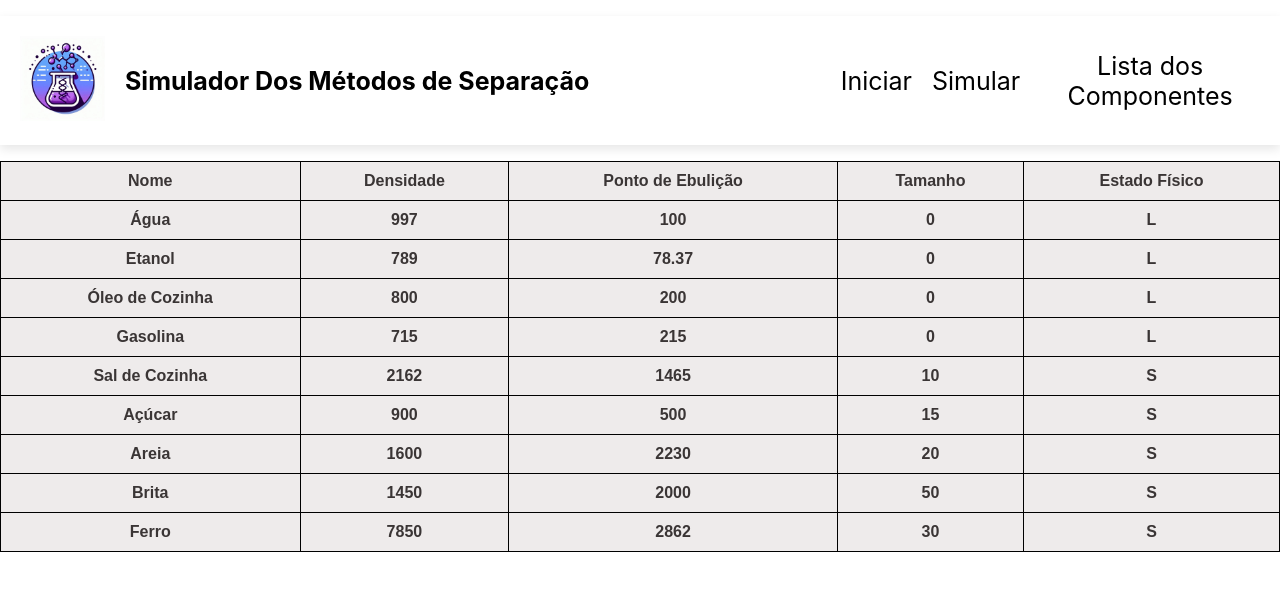
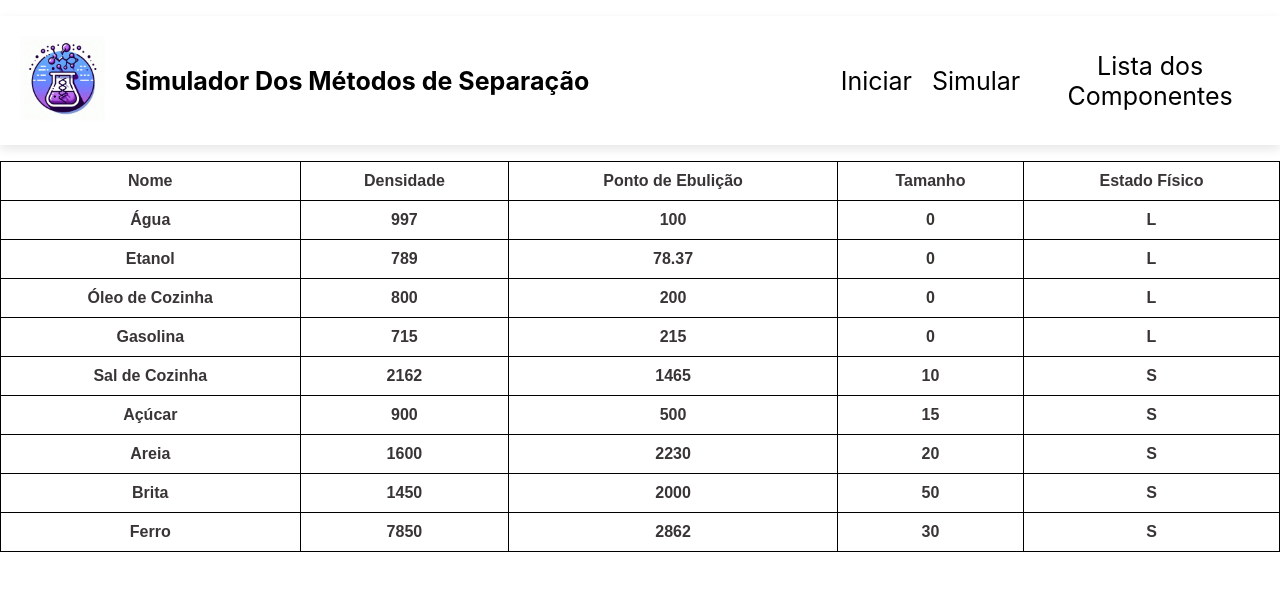
Before and after one commit to GustavoBoscato/SimuladorMetodosDeSeparacaoMisturas, a React (Create React App) app in the folder app/: page /listaComponente in a window 1280 px wide. Shown: the top 590 px of the page. Built offline with nearby package versions, Linux system fonts and the light colour scheme.

Commit message:
ajusteTabela 3

```diff
--- a/app/src/Components/Principal/TabelaComponentes.css
+++ b/app/src/Components/Principal/TabelaComponentes.css
@@ -14,7 +14,7 @@
 }
 
 .ComponenteTabela th {
-  background-color: #eeebeb;
+  background-color: #ffffff;
   color: rgb(58, 53, 53);
 }
 
```
